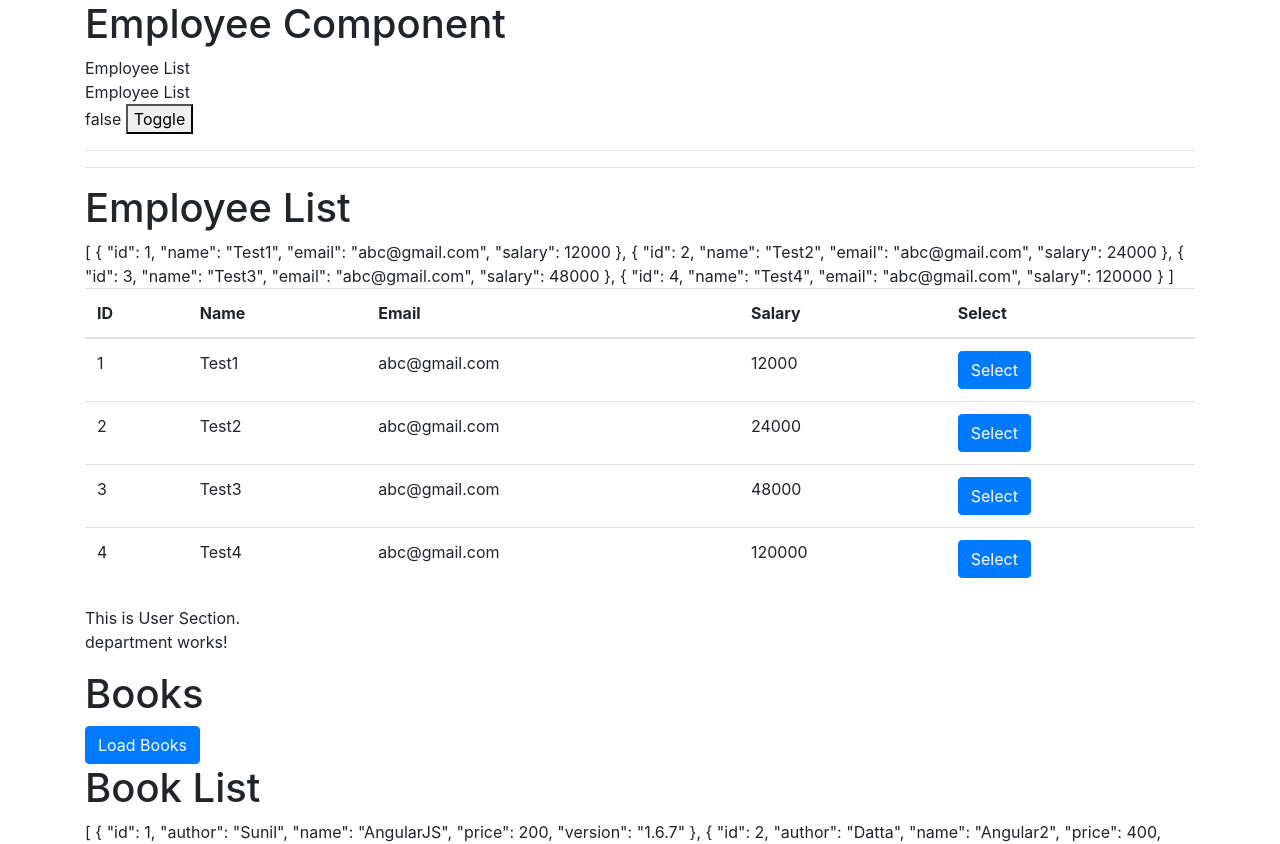
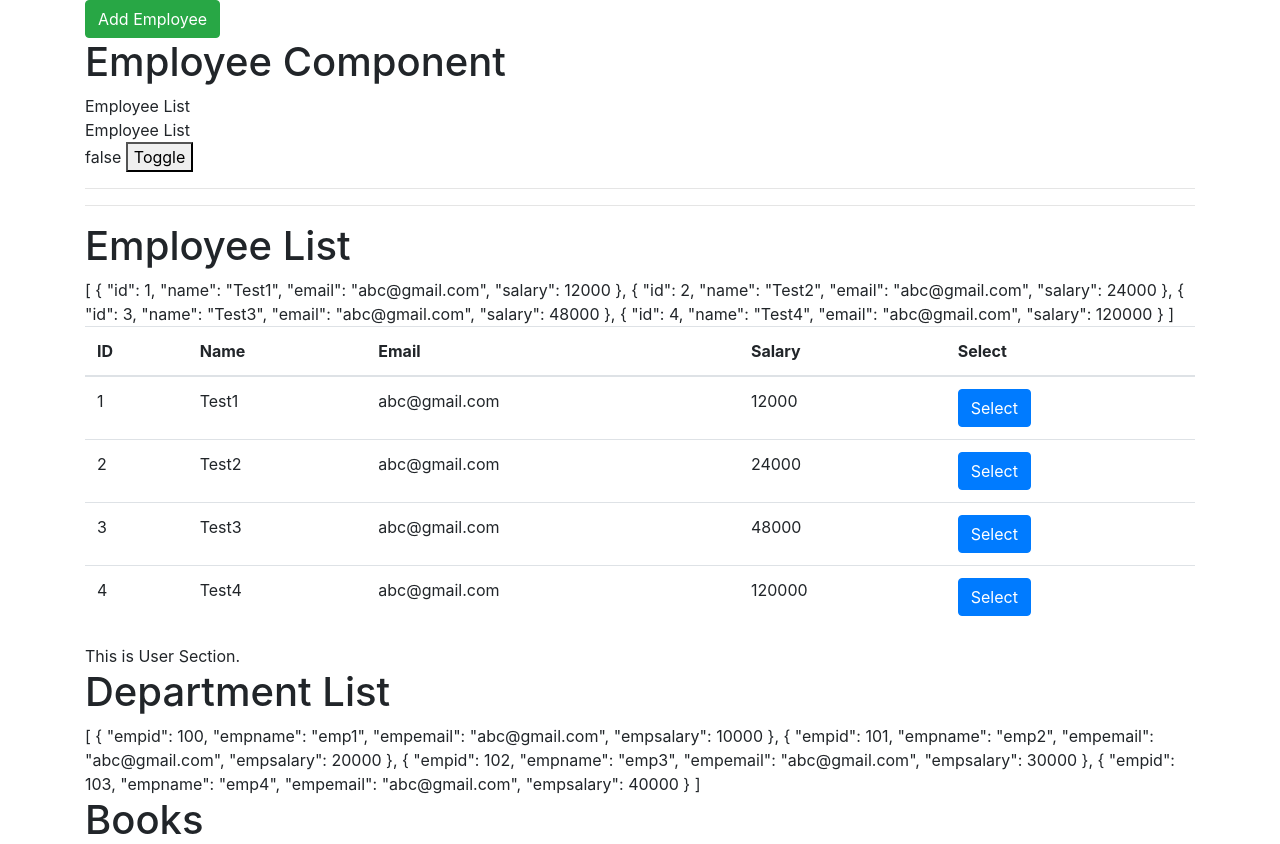
Before and after one commit to santoshyadav198613/HospitalManagementApp-Feb18, an Angular app: page / in a window 1280 px wide. Shown: the top 844 px of the page. Built offline with nearby package versions, Linux system fonts and the light colour scheme.

Commit message:
added singleton service example

```diff
--- a/src/app/app.component.html
+++ b/src/app/app.component.html
@@ -1,5 +1,10 @@
 <!--The content below is only a placeholder and can be replaced.-->
 <div class="container">
+
+    <button type="button" class="btn btn-success" (click)="addEmployee()">
+      Add Employee
+    </button>
+
   <app-employee></app-employee>
   <app-department></app-department>
   <app-books></app-books>
--- a/src/app/app.component.ts
+++ b/src/app/app.component.ts
@@ -1,14 +1,25 @@
-import { Component } from '@angular/core';
+import { OnInit, Component } from '@angular/core';
+
+import { EmployeeService } from './services/employee/employee.service';
 
 @Component({
   selector: 'app-root',
   templateUrl: './app.component.html',
   // template : `<h1>
   //       Root Component </h1>`,
-    styleUrls: ['./app.component.css']
+  styleUrls: ['./app.component.css']
   // styles: [
   //    'background-color : red ' ]
 })
-export class AppComponent {
+export class AppComponent implements OnInit {
   title = 'Angular App';
+  constructor(private empService: EmployeeService) { }
+
+  ngOnInit() {
+    this.empService.getEmployeeList();
+  }
+
+  addEmployee() {
+    this.empService.addEmployee();
+  }
 }
--- a/src/app/department/department.component.html
+++ b/src/app/department/department.component.html
@@ -1,4 +1,4 @@
-<p>
-  department works!
-  {{department}}
-</p>
+<h1>
+  Department List
+</h1>
+{{department | json}}
--- a/src/app/department/department.component.ts
+++ b/src/app/department/department.component.ts
@@ -9,7 +9,7 @@ import {department} from './department';
 export class DepartmentComponent implements OnInit {
 
 
-  employee: department[] = [
+  department: department[] = [
     { empid: 100, empname: 'emp1', empemail: 'abc@gmail.com', empsalary: 10000 },
     { empid: 101, empname: 'emp2', empemail: 'abc@gmail.com', empsalary: 20000 },
     { empid: 102, empname: 'emp3', empemail: 'abc@gmail.com', empsalary: 30000 },
--- a/src/app/services/employee/employee.service.ts
+++ b/src/app/services/employee/employee.service.ts
@@ -4,16 +4,23 @@ import { Employee } from './employee';
 @Injectable()
 export class EmployeeService {
   empList: Employee[] = [];
-  constructor() { }
+  constructor() {
+    console.log('This is employee service');
+  }
 
   getEmployeeList() {
-     this.empList.push(
+    this.empList = [
       { id: 1, name: 'Test1', email: 'abc@gmail.com', salary: 12000 },
       { id: 2, name: 'Test2', email: 'abc@gmail.com', salary: 24000 },
       { id: 3, name: 'Test3', email: 'abc@gmail.com', salary: 48000 },
       { id: 4, name: 'Test4', email: 'abc@gmail.com', salary: 120000 }
-    );
+    ];
 
     return this.empList;
   }
+
+  addEmployee() {
+    let employee = { id: 5, name: 'Amit', email: 'abc@gmail.com', salary: 120000 };
+    this.empList.push(employee);
+  }
 }
```
